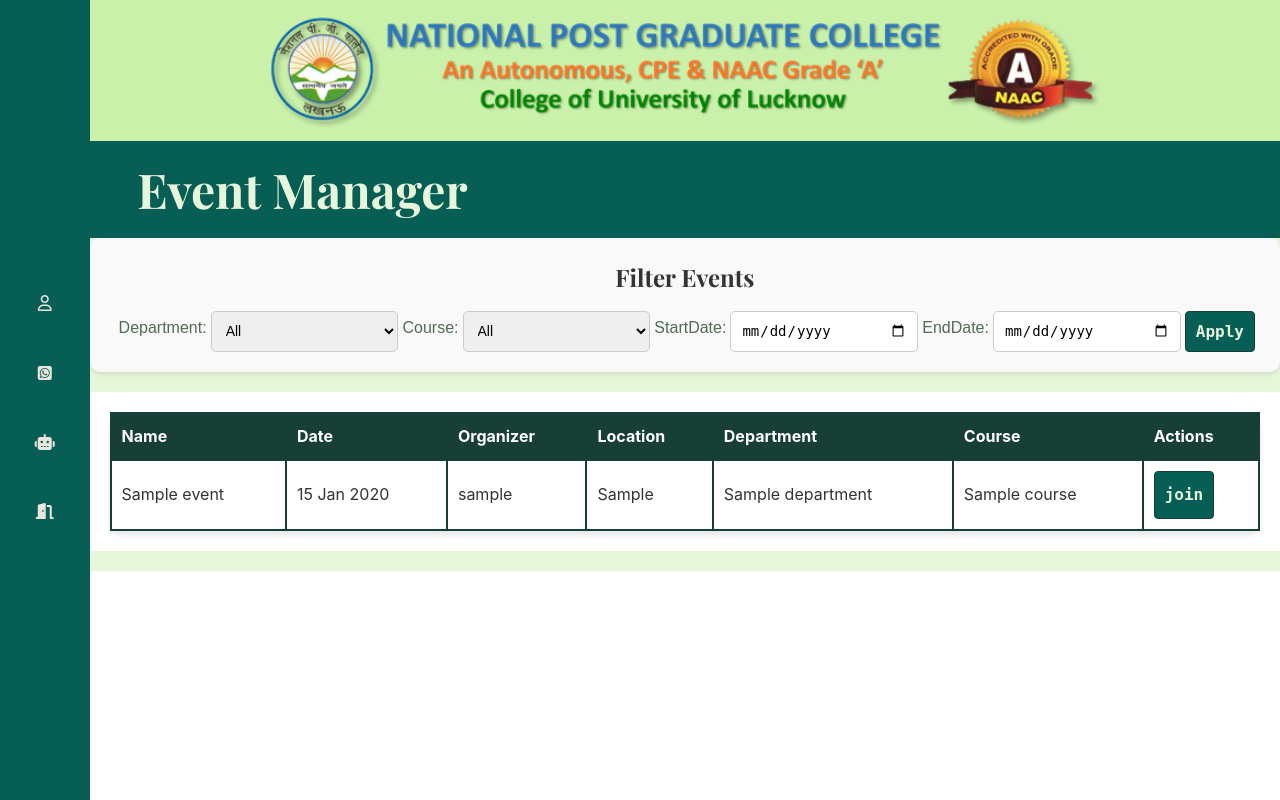
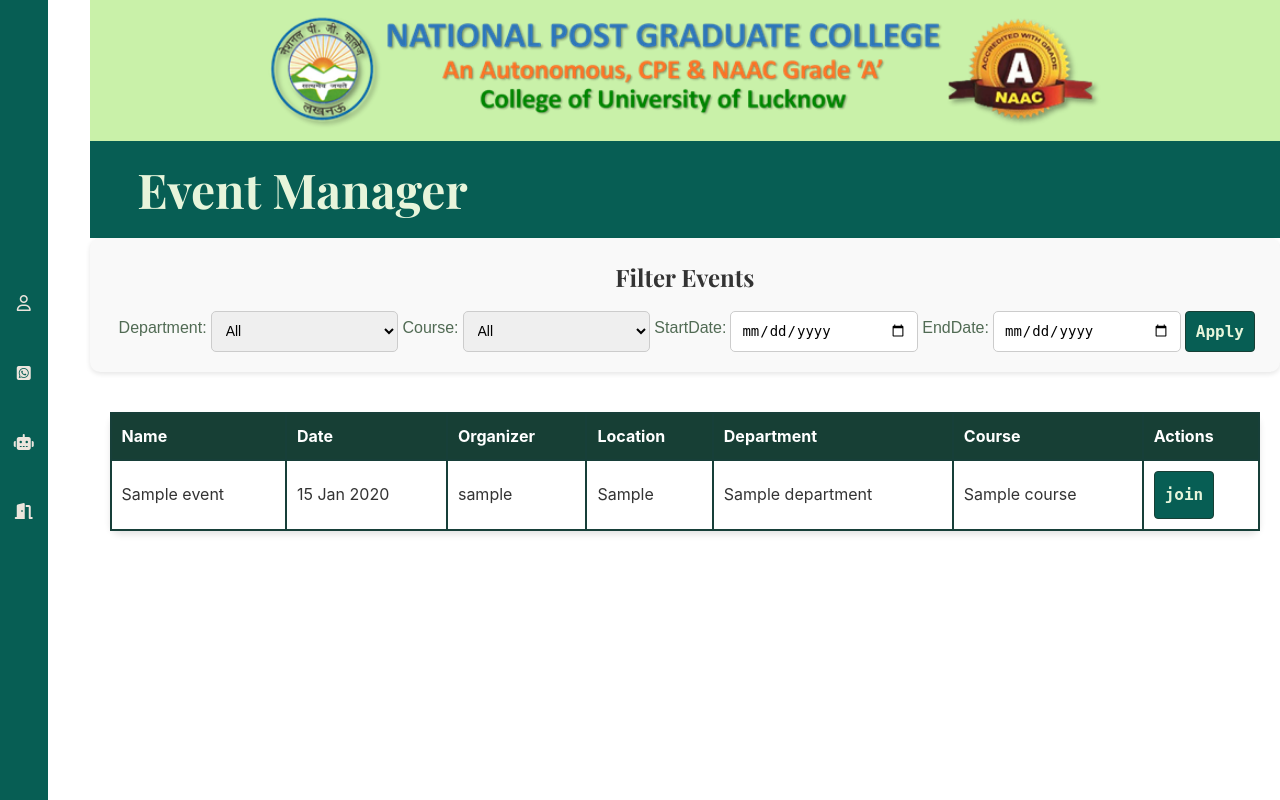
Before and after one commit to pycoderabhishek/NPGCstudents, a Django app: a page that uses npgc/templates/base.html in a window 1280 px wide. Run offline with Django 3.2, Linux system fonts and the light colour scheme; a user stored in the database is signed in; tables that the repository leaves empty hold one stand-in row (values such as "Sample post"); some libraries are stand-ins or nearby versions.

Commit message:
update version 0.09

```diff
--- a/npgc/npgc/settings.py
+++ b/npgc/npgc/settings.py
@@ -79,7 +79,7 @@
     'default': {
 
         'ENGINE': 'django.db.backends.mysql',
-        'NAME': 'npgcstudents$default',
+        'NAME': 'npgcstudents$npgcstudentsnew',
         'USER': 'npgcstudents',
         'PASSWORD': 'database',
         'HOST': 'npgcstudents.mysql.pythonanywhere-services.com',  # Aapka system ka public IP
--- a/npgc/static/css/basestyles.css
+++ b/npgc/static/css/basestyles.css
@@ -1,13 +1,17 @@
 
 
 .container {
-    display: flex;
-    flex-direction: row;
+    display: grid;
+    grid-template-rows: 0 7% 93%;
     width:100%;
+
+  background: #e7f5db;
+  margin: 0 auto;
+  padding: 0;
+
 }
 
 .sidebar {
-    width: 7%;
     height: 100vh;
     background-color: #075e54;
     /* color: #dcf8c6; */
```
Also changed, not shown: npgc/department/migrations/0001_initial.py, npgc/media/profile_pictures/39431840_8652319.jpg (added), npgc/media/profile_pictures/717.jpg (added), npgc/media/profile_pictures/avatar-1295402_1280.png (added), npgc/taksdata/migrations/0001_initial.py, npgc/taksdata/migrations/0002_initial.py, npgc/user/migrations/0001_initial.py, npgc/user/migrations/0002_student_programe_alter_student_minor_and_more.py (deleted), npgc/whatsapp/migrations/0001_initial.py, 2 other files.
